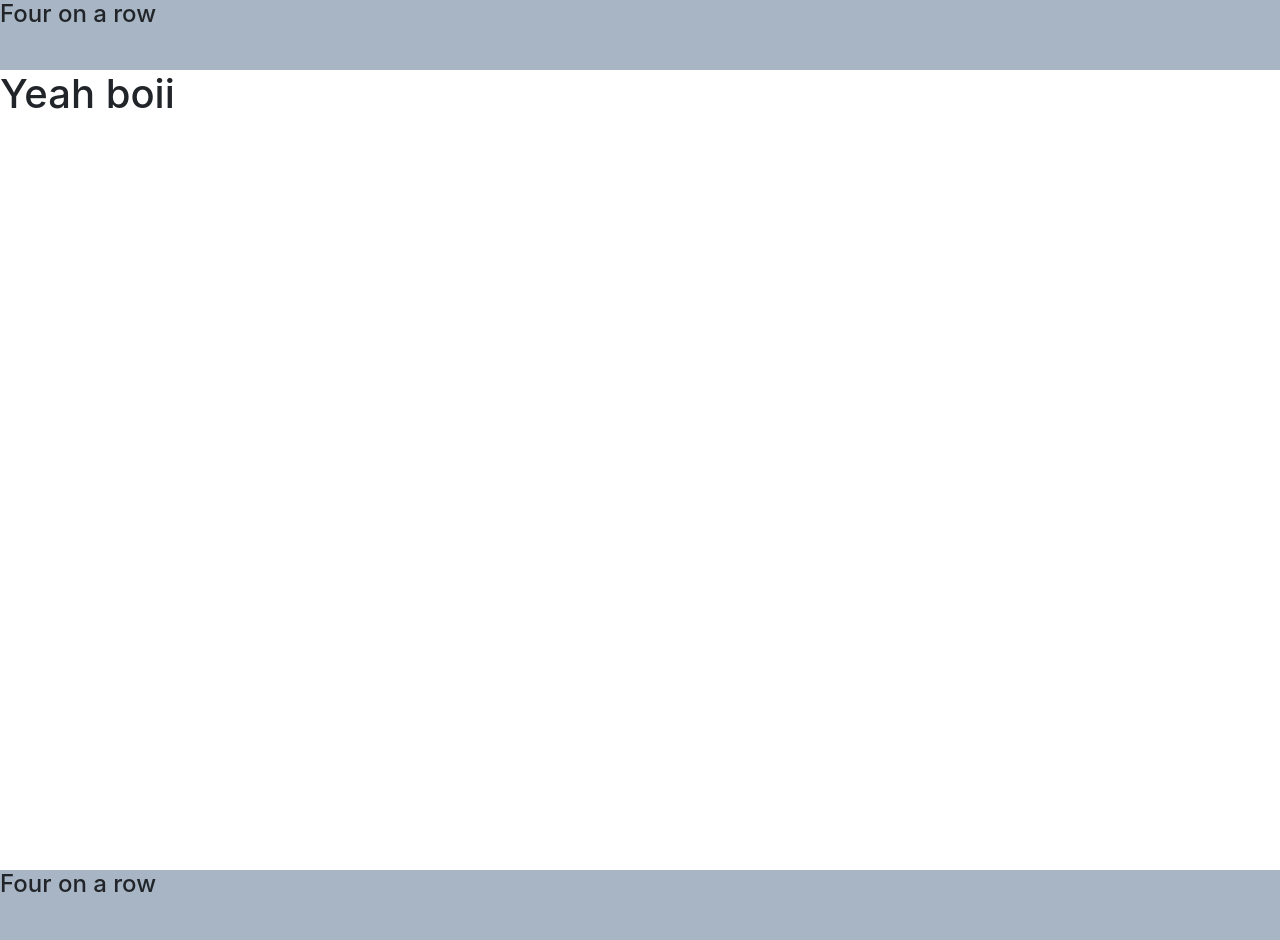
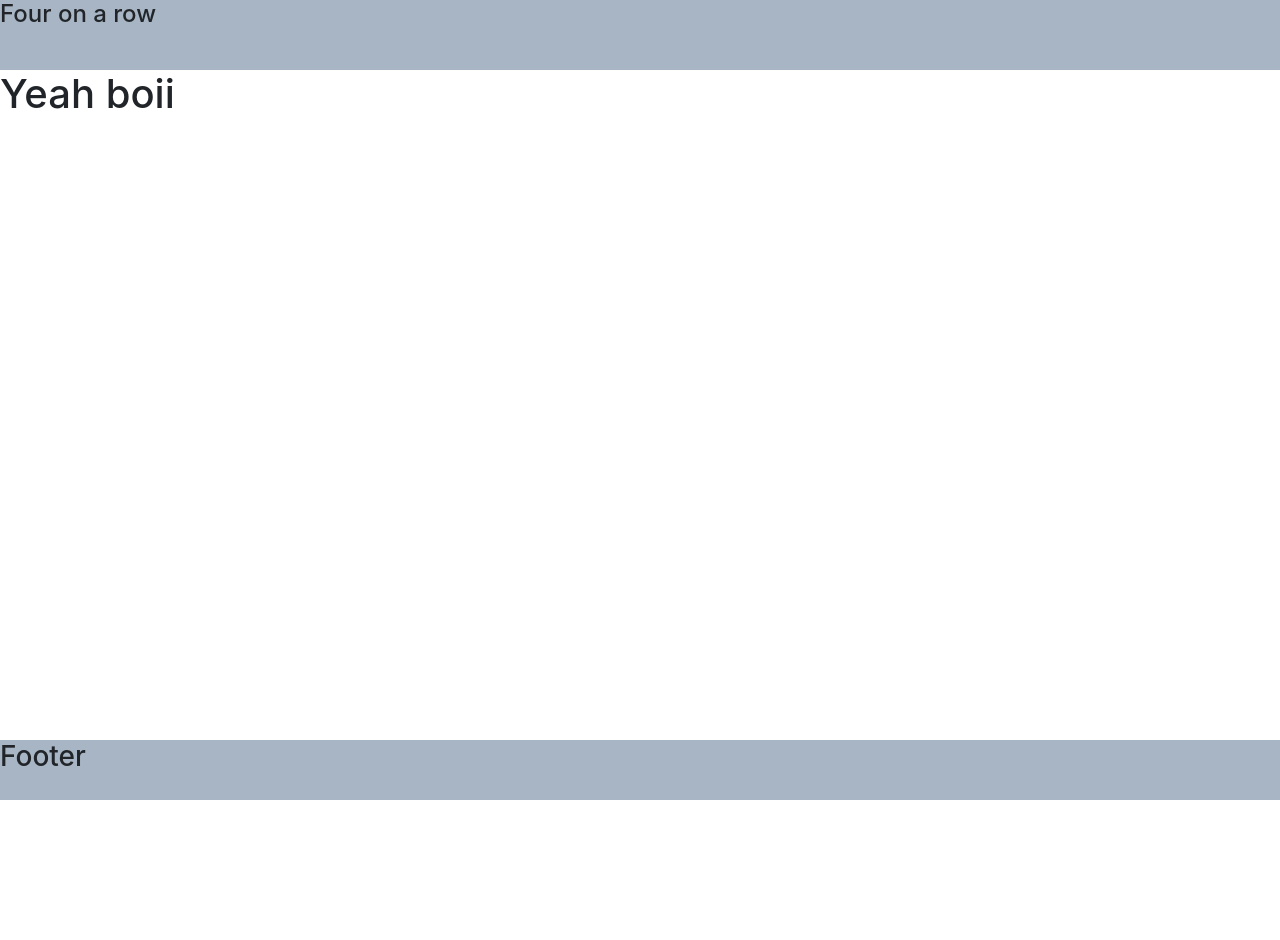
Before and after one commit to LarsDR5/WP19Game, a PHP site: page / in a window 1280 px wide. After the commit the page ends 800 px from the top, so only its background shows below. Run offline with PHP 8.4, Linux system fonts and the light colour scheme.

Commit message:
fixed footer

```diff
--- a/index.php
+++ b/index.php
@@ -8,6 +8,6 @@
         <div id='main_div'>
             <h1>Yeah boii</h1>
         </div>
-        <?php include 'header.html'; ?>
+        <?php include 'footer.html'; ?>
     </body>
 </html>
--- a/styles/main_style.css
+++ b/styles/main_style.css
@@ -6,7 +6,7 @@
 }
 
 body, html{
-    height: 100%;
+    min-height: 100%;
 }
 
 header{
@@ -15,13 +15,13 @@ header{
 }
 
 #main_div{
-    min-height: 100%;
+
 }
 
 footer{
     height: 60px;
+    width: 100%;
     background: rgb(168, 181, 196);
-    clear: both;
-    position: relative;
-    margin-top: -60px;
+    position: absolute;
+    bottom: 0;
 }
```
